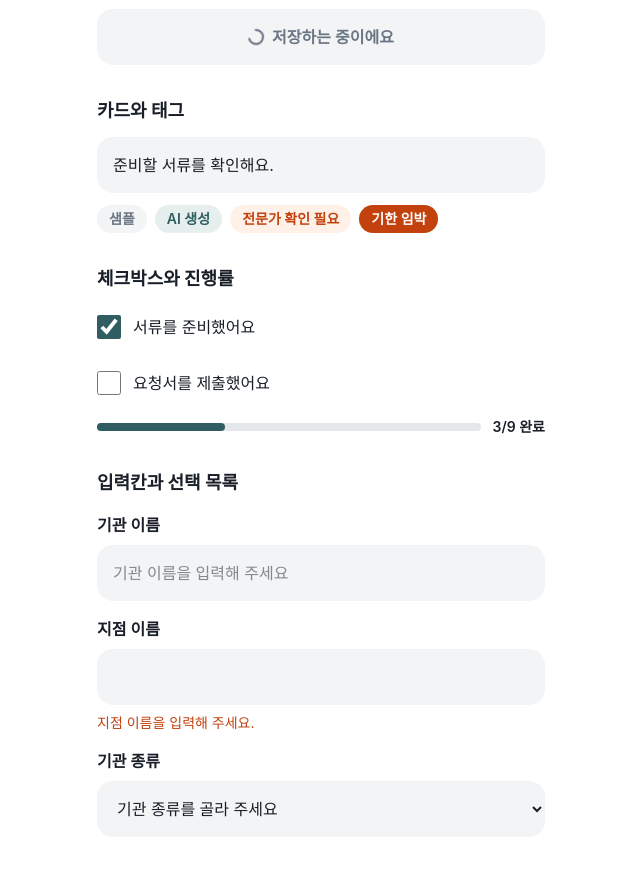
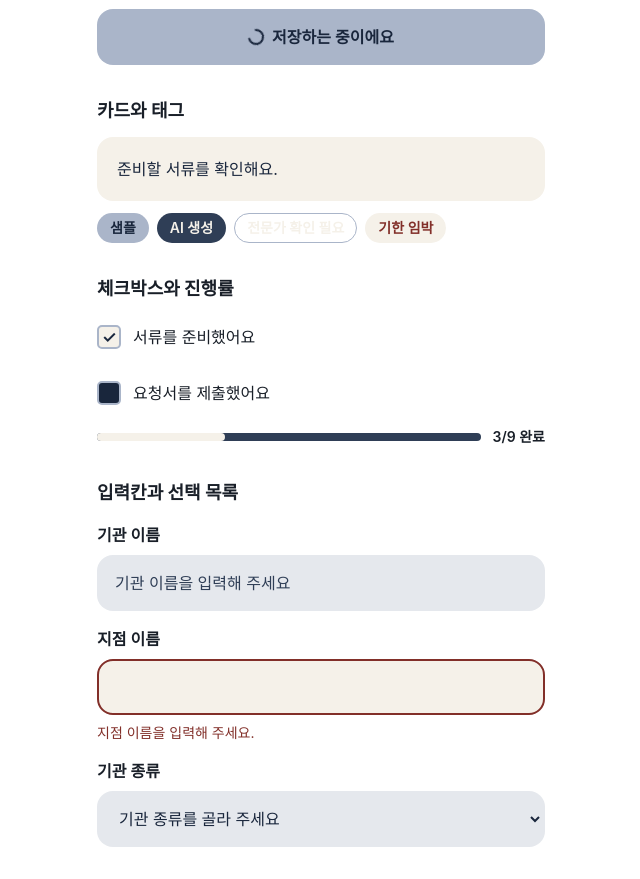
Before and after one commit to chung1yejun/AIrevolution, a Next.js app: page /dev-ui in a window 1280 px wide. Shown: the part 400-1279 px from the top of the page, without its empty margins (319-959 px from the left). Built offline with nearby package versions, Linux system fonts and the light colour scheme; a web font is replaced by a local one.

Commit message:
style(S2): 확정 팔레트와 국화 심볼 적용

```diff
--- a/components/ui/Button.tsx
+++ b/components/ui/Button.tsx
@@ -1,15 +1,10 @@
+import styles from "./theme";
 import type { ComponentPropsWithoutRef } from "react";
 
 // <Button variant="secondary" loading={saving}>저장해요</Button>
 type ButtonProps = ComponentPropsWithoutRef<"button"> & {
   variant?: "primary" | "secondary" | "ghost";
   loading?: boolean;
-};
-
-const variants = {
-  primary: "bg-primary text-white",
-  secondary: "bg-surface text-primary",
-  ghost: "bg-transparent text-primary",
 };
 
 export function Button({
@@ -27,7 +22,7 @@ export function Button({
       type={type}
       disabled={disabled || loading}
       aria-busy={loading || undefined}
-      className={`inline-flex min-h-14 w-full items-center justify-center gap-2 rounded-2xl px-4 py-2 font-semibold focus-visible:outline-2 focus-visible:outline-offset-2 focus-visible:outline-primary disabled:cursor-not-allowed disabled:bg-surface disabled:text-text-sub ${variants[variant]} ${className}`}
+      className={`inline-flex min-h-14 w-full items-center justify-center gap-2 rounded-2xl px-4 py-2 border border-transparent font-semibold disabled:cursor-not-allowed ${styles[variant]} ${className}`}
     >
       {loading && (
         <span aria-hidden="true" className="size-4 shrink-0 rounded-full border-2 border-current border-r-transparent motion-safe:animate-spin" />
--- a/components/ui/Card.tsx
+++ b/components/ui/Card.tsx
@@ -1,6 +1,7 @@
+import styles from "./theme";
 import type { ComponentPropsWithoutRef } from "react";
 
 // <Card>안내 내용을 보여줘요.</Card>
 export function Card({ className = "", ...props }: ComponentPropsWithoutRef<"div">) {
-  return <div {...props} className={`min-w-0 rounded-2xl bg-surface p-4 wrap-anywhere ${className}`} />;
+  return <div {...props} className={`min-w-0 rounded-2xl p-5 wrap-anywhere ${styles.card} ${className}`} />;
 }
--- a/components/ui/Checkbox.tsx
+++ b/components/ui/Checkbox.tsx
@@ -1,3 +1,4 @@
+import styles from "./theme";
 import type { ComponentPropsWithoutRef, ReactNode } from "react";
 
 // <Checkbox label="서류를 준비했어요" defaultChecked />
@@ -12,7 +13,7 @@ export function Checkbox({ label, className = "", disabled, ...props }: Checkbox
         {...props}
         type="checkbox"
         disabled={disabled}
-        className="size-6 shrink-0 accent-primary focus-visible:outline-2 focus-visible:outline-offset-2 focus-visible:outline-primary"
+        className={`size-6 shrink-0 ${styles.checkbox}`}
       />
       <span className="min-w-0 wrap-anywhere">{label}</span>
     </label>
--- /dev/null
+++ b/components/ui/Chrysanthemum.tsx
@@ -0,0 +1,17 @@
+import styles from "./theme";
+
+// <Chrysanthemum className="w-14" /> — decorative mark next to the service name.
+export function Chrysanthemum({ className }: { className?: string }) {
+  return (
+    <svg aria-hidden="true" focusable="false" viewBox="0 0 64 84" className={className}>
+      <path className={styles.stem} d="M31 39h2l1 42h-2l-1-17-7-9-10-4-7-10 12 2 7 5 6 12-1-2 7-10 7-5 12-2-8 10-10 4-6 9z" />
+      <g className={styles.flower} stroke="var(--namgim-navy)" strokeWidth="1.1" strokeLinejoin="round">
+        <path d="M32 42 18 44 8 41 2 35l11 1 9 2L8 33l-4-8 9 4-3-10 8 5-1-12 8 7 7-15 7 15 8-7-1 12 8-5-3 10 9-4-4 8-14 5 9-2 11-1-6 6-10 3z" />
+        <path d="M32 42 20 38 13 29 11 19l9 7 5 7-6-13 2-9 8 9 3 11 3-11 8-9 2 9-6 13 5-7 9-7-2 10-7 9z" />
+        <path d="m32 42-8-8-4-11 3-10 7 8 2 12 2-12 7-8 3 10-4 11z" />
+        <path d="m32 42-5-10-2-11 3-9 4-5 4 5 3 9-2 11z" />
+        <path d="m32 42-2-10 2-15 2 15z" fill="var(--namgim-field)" />
+      </g>
+    </svg>
+  );
+}
--- a/components/ui/Input.tsx
+++ b/components/ui/Input.tsx
@@ -1,3 +1,4 @@
+import styles from "./theme";
 import { useId, type ComponentPropsWithoutRef } from "react";
 
 // <Input label="기관 이름" error="기관 이름을 입력해 주세요." />
@@ -24,9 +25,9 @@ export function Input({
         id={inputId}
         aria-invalid={error ? true : invalid}
         aria-describedby={[describedBy, error && errorId].filter(Boolean).join(" ") || undefined}
-        className={`h-14 w-full min-w-0 rounded-2xl bg-surface px-4 focus:outline-2 focus:-outline-offset-2 focus:outline-primary disabled:opacity-60 ${className}`}
+        className={`h-14 w-full min-w-0 rounded-2xl px-4 ${styles.field} ${className}`}
       />
-      {error && <p id={errorId} className="text-sm text-warn">{error}</p>}
+      {error && <p id={errorId} className={`text-sm ${styles.error}`}>{error}</p>}
     </div>
   );
 }
--- a/components/ui/ProgressBar.tsx
+++ b/components/ui/ProgressBar.tsx
@@ -1,3 +1,4 @@
+import styles from "./theme";
 // <ProgressBar value={33} label="3/9 완료" />
 export function ProgressBar({ value, label }: { value: number; label?: string }) {
   const percentage = Number.isFinite(value) ? Math.min(100, Math.max(0, value)) : 0;
@@ -9,9 +10,9 @@ export function ProgressBar({ value, label }: { value: number; label?: string })
         aria-label="완료 진행률"
         aria-valuenow={percentage}
         aria-valuetext={label}
-        className="h-2 min-w-0 flex-1 rounded-full bg-border"
+        className={`h-2 min-w-0 flex-1 rounded-full ${styles.track}`}
       >
-        <div className="h-full rounded-full bg-primary" style={{ width: `${percentage}%` }} />
+        <div className={`h-full rounded-full ${styles.fill}`} style={{ width: `${percentage}%` }} />
       </div>
       <span aria-hidden="true" className="text-sm font-semibold">{label ?? `${percentage}%`}</span>
     </div>
--- a/components/ui/Select.tsx
+++ b/components/ui/Select.tsx
@@ -1,3 +1,4 @@
+import styles from "./theme";
 import { useId, type ComponentPropsWithoutRef } from "react";
 
 // <Select label="기관 종류"><option value="bank">은행</option></Select>
@@ -24,9 +25,9 @@ export function Select({
         id={selectId}
         aria-invalid={error ? true : invalid}
         aria-describedby={[describedBy, error && errorId].filter(Boolean).join(" ") || undefined}
-        className={`h-14 w-full min-w-0 rounded-2xl bg-surface px-4 focus:outline-2 focus:-outline-offset-2 focus:outline-primary disabled:opacity-60 ${className}`}
+        className={`h-14 w-full min-w-0 rounded-2xl px-4 ${styles.field} ${className}`}
       />
-      {error && <p id={errorId} className="text-sm text-warn">{error}</p>}
+      {error && <p id={errorId} className={`text-sm ${styles.error}`}>{error}</p>}
     </div>
   );
 }
--- a/components/ui/Tag.tsx
+++ b/components/ui/Tag.tsx
@@ -1,12 +1,13 @@
+import styles from "./theme";
 // <Tag variant="sample" />
 const variants = {
-  sample: { label: "샘플", colors: "bg-surface text-text-sub" },
-  ai: { label: "AI 생성", colors: "bg-primary-soft text-primary" },
-  review: { label: "전문가 확인 필요", colors: "bg-warn-soft text-warn" },
-  urgent: { label: "기한 임박", colors: "bg-warn text-white" },
+  sample: { label: "샘플", colors: styles.tagSample },
+  ai: { label: "AI 생성", colors: styles.tagAi },
+  review: { label: "전문가 확인 필요", colors: styles.tagReview },
+  urgent: { label: "기한 임박", colors: styles.tagUrgent },
 };
 
 export function Tag({ variant }: { variant: keyof typeof variants }) {
   const { label, colors } = variants[variant];
-  return <span className={`inline-block rounded-full px-3 py-1 text-sm font-semibold ${colors}`}>{label}</span>;
+  return <span className={`inline-block rounded-full border border-transparent px-3 py-1 text-sm font-semibold ${colors}`}>{label}</span>;
 }
--- a/components/ui/index.ts
+++ b/components/ui/index.ts
@@ -5,3 +5,4 @@ export { Input } from "./Input";
 export { ProgressBar } from "./ProgressBar";
 export { Select } from "./Select";
 export { Tag } from "./Tag";
+export { Chrysanthemum } from "./Chrysanthemum";
--- /dev/null
+++ b/components/ui/theme.module.css
@@ -0,0 +1,160 @@
+.theme {
+  background: var(--namgim-navy);
+  --namgim-error-text: var(--namgim-error-light);
+  color: var(--namgim-ivory);
+  font-family: var(--font-sans), "Noto Sans KR", sans-serif;
+}
+
+.primary, .card {
+  background: var(--namgim-ivory);
+  color: var(--namgim-navy);
+}
+
+.card {
+  --namgim-error-text: var(--namgim-error-ink);
+}
+
+.secondary, .ghost {
+  background: var(--namgim-navy);
+  color: var(--namgim-ivory);
+}
+
+.secondary {
+  border-color: var(--namgim-ivory);
+}
+
+.primary:hover:not(:disabled) {
+  background: var(--namgim-field);
+}
+
+:is(.secondary, .ghost):hover:not(:disabled) {
+  background: var(--namgim-secondary);
+}
+
+:is(.primary, .secondary, .ghost):focus-visible,
+.checkbox:focus-visible {
+  outline: 2px solid var(--namgim-muted);
+  outline-offset: 3px;
+}
+
+:is(.primary, .secondary, .ghost):disabled {
+  background: var(--namgim-muted);
+  border-color: transparent;
+  color: var(--namgim-navy);
+}
+
+.field {
+  background: var(--namgim-field);
+  color: var(--namgim-navy);
+  border: 2px solid transparent;
+}
+
+.field::placeholder {
+  color: var(--namgim-secondary);
+}
+
+.field[aria-invalid="true"] {
+  background: var(--namgim-ivory);
+  border-color: var(--namgim-error-ink);
+}
+
+.field:focus {
+  outline: 2px solid var(--namgim-muted);
+  outline-offset: 2px;
+  border-color: var(--namgim-navy);
+}
+
+.field:focus[aria-invalid="true"] {
+  border-color: var(--namgim-error-ink);
+}
+
+.field:disabled {
+  background: var(--namgim-muted);
+}
+
+.error {
+  color: var(--namgim-error-text, var(--namgim-error-ink));
+}
+
+.checkbox {
+  appearance: none;
+  display: grid;
+  place-content: center;
+  background: var(--namgim-navy);
+  border: 2px solid var(--namgim-muted);
+  border-radius: 5px;
+  cursor: pointer;
+}
+
+.checkbox:checked {
+  background: var(--namgim-ivory);
+  border-color: var(--namgim-muted);
+}
+
+.checkbox:checked::after {
+  content: "";
+  width: 11px;
+  height: 6px;
+  border: solid var(--namgim-navy);
+  border-width: 0 0 2px 2px;
+  transform: translateY(-1px) rotate(-45deg);
+}
+
+.checkbox:disabled {
+  cursor: not-allowed;
+  opacity: 0.65;
+}
+
+@media (forced-colors: active) {
+  .checkbox { appearance: auto; }
+  .checkbox::after { display: none; }
+}
+
+.track, .tagAi {
+  background: var(--namgim-secondary);
+  color: var(--namgim-ivory);
+}
+
+.fill, .tagUrgent {
+  background: var(--namgim-ivory);
+  color: var(--namgim-navy);
+}
+
+.tagSample {
+  background: var(--namgim-muted);
+  color: var(--namgim-navy);
+}
+
+.tagReview {
+  border-color: var(--namgim-muted);
+  color: var(--namgim-ivory);
+}
+
+.tagUrgent { color: var(--namgim-error-ink); }
+
+.flower { fill: var(--namgim-ivory); }
+.stem { fill: var(--namgim-muted); }
+
+.preview {
+  min-height: 100dvh;
+}
+
+.previewInner {
+  width: 100%;
+  max-width: 480px;
+  margin-inline: auto;
+  padding: 32px 16px 48px;
+}
+
+.previewHeader {
+  display: flex;
+  align-items: center;
+  justify-content: space-between;
+  gap: 16px;
+  padding-bottom: 20px;
+}
+
+.previewInner section {
+  border-top: 1px solid var(--namgim-secondary);
+  padding-block: 24px;
+}
--- /dev/null
+++ b/components/ui/theme.ts
@@ -0,0 +1,5 @@
+import "./tokens.css";
+import styles from "./theme.module.css";
+
+// Apply styles.theme to a dark screen container to reuse the S2 palette.
+export default styles;
--- /dev/null
+++ b/components/ui/tokens.css
@@ -0,0 +1,9 @@
+:root {
+  --namgim-navy: #19263c;
+  --namgim-ivory: #f5f1e9;
+  --namgim-secondary: #2f3e56;
+  --namgim-muted: #aab5c9;
+  --namgim-field: #e5e8ed;
+  --namgim-error-ink: #822f29;
+  --namgim-error-light: #f2c1b9;
+}
```
